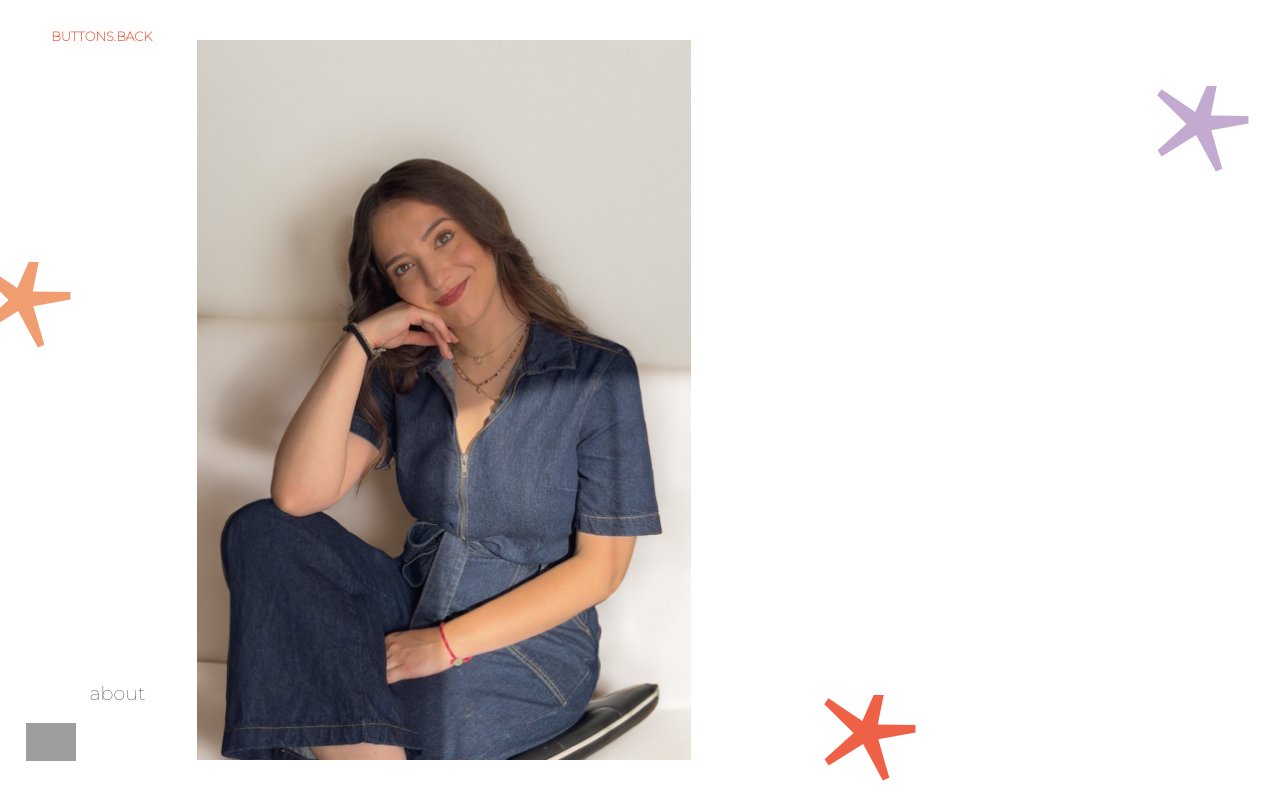
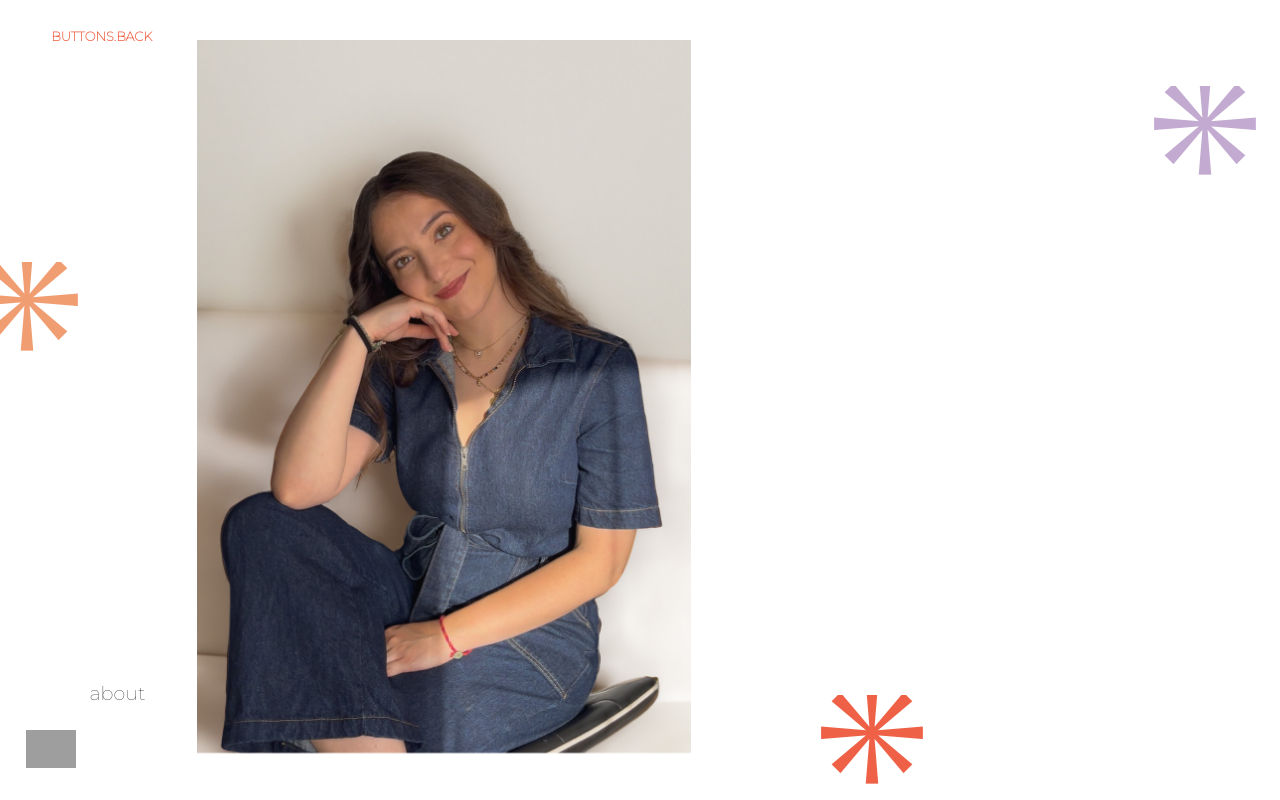
Before and after one commit to nellymure/portfolio, a Vue app: page /en/about in a window 1280 px wide. Built offline with nearby package versions, Linux system fonts and the light colour scheme; grey boxes are pictures that could not be loaded.

Commit message:
refactor: enhance layout and transitions in various views; add FadeInViewport to AboutView

```diff
--- a/src/App.vue
+++ b/src/App.vue
@@ -1,4 +1,5 @@
 <script setup lang="ts">
+import { routes } from '@/router'
 import { type RouteLocationNormalizedLoadedGeneric } from 'vue-router'
 import LanguageSelector from '@/components/LanguageSelector.vue'
 
@@ -8,9 +9,9 @@ function getTransitionName(route: RouteLocationNormalizedLoadedGeneric): string
 </script>
 
 <template>
-  <LanguageSelector />
   <main>
     <router-view v-slot="{ Component, route }">
+      <LanguageSelector v-if="routes.HOME.name !== route.name" />
       <transition :name="getTransitionName(route)">
         <component class="component" :is="Component" :key="route.path" />
       </transition>
@@ -32,13 +33,11 @@ function getTransitionName(route: RouteLocationNormalizedLoadedGeneric): string
 .slide-right-enter-from {
   transform: translateX(100vw);
 }
-.fade-leave-active {
-  transition: opacity 0.3s ease-out;
+.slide-left-leave-active,
+.slide-left-enter-active {
+  transition: transform 1s ease-out;
 }
-.fade-enter-active {
-  transition: opacity 0.8s cubic-bezier(1, 0.5, 0.8, 1);
-}
-.fade-enter-from {
-  opacity: 0;
+.slide-left-enter-from {
+  transform: translateX(-100vw);
 }
 </style>
--- a/src/components/FadeInViewport.vue
+++ b/src/components/FadeInViewport.vue
@@ -34,6 +34,7 @@ function updateVisibility() {
   const { top, bottom } = content.value.getBoundingClientRect()
   const innerHeight = window.innerHeight + 1 // Add 1px to account for any potential scrollbars
   isVisible.value = (top > 0 && top < innerHeight) || (bottom > 0 && bottom < innerHeight)
+  console.log('isVisible.value', isVisible.value, top, bottom, innerHeight)
   if (isVisible.value) {
     window.removeEventListener('scroll', updateVisibility)
     window.removeEventListener('resize', updateVisibility)
--- a/src/components/LanguageSelector.vue
+++ b/src/components/LanguageSelector.vue
@@ -22,18 +22,20 @@ function toggle() {
 <style lang="css" scoped>
 .languageSelector {
   position: fixed;
-  bottom: var(--quarter-padding-x);
-  left: var(--quarter-padding-x);
+  --img-size: 50px;
+  --img-offset: calc(var(--img-size) / 2);
+  top: calc(100vh - var(--half-padding-x) - var(--img-offset));
+  left: calc(var(--half-padding-x) - var(--img-offset));
   z-index: 200;
 }
 .languageSelector img {
   cursor: pointer;
-  width: 50px;
-  height: 50px;
+  width: var(--img-size);
+  height: var(--img-size);
 }
 @media (orientation: portrait) {
   .languageSelector {
-    bottom: var(--padding-x);
+    top: calc(100vh - var(--padding-x) * 1.5 - var(--img-offset));
     left: var(--padding-x);
   }
 }
--- a/src/router/index.ts
+++ b/src/router/index.ts
@@ -150,8 +150,18 @@ router.beforeEach((to, from) => {
   setI18nLocale(locale)
 })
 
-router.afterEach((to, from) => {
-  to.meta.transition = routes.HOME.name === from.name ? 'slide-right' : 'fade'
+router.afterEach((to, _from) => {
+  if (routes.HOME.name === to.name) {
+    return
+  }
+  const toRoute = to.name ? (to.name as string).substring(3) : ''
+  let transition
+  if (routes.HUB.name === toRoute) {
+    transition = 'slide-left'
+  } else {
+    transition = 'slide-right'
+  }
+  to.meta.transition = transition
 })
 
 export interface Route {
--- a/src/views/AboutView.vue
+++ b/src/views/AboutView.vue
@@ -1,6 +1,7 @@
 <script setup lang="ts">
 import { useI18n } from 'vue-i18n'
 import NavBar from '@/components/navbars/NavBar.vue'
+import FadeInViewport from '@/components/FadeInViewport.vue'
 import { routes, getRouteName } from '@/router'
 import { RouterLink } from 'vue-router'
 
@@ -18,10 +19,12 @@ const { t } = useI18n()
       <p class="text-indent">
         {{ t('about') }}
       </p>
-      <img class="selfie" src="@/assets/images/about/selfie.jpg" alt="selfie" />
-      <div class="asterisk asterisk-1"><span>*</span></div>
-      <div class="asterisk asterisk-2"><span>*</span></div>
-      <div class="asterisk asterisk-3"><span>*</span></div>
+      <FadeInViewport delay="0.5s">
+        <img class="selfie" src="@/assets/images/about/selfie.jpg" alt="selfie" />
+      </FadeInViewport>
+      <div class="asterisk asterisk-1"><span>✳</span></div>
+      <div class="asterisk asterisk-2"><span>✳</span></div>
+      <div class="asterisk asterisk-3"><span>✳</span></div>
     </div>
   </div>
 </template>
@@ -57,6 +60,7 @@ const { t } = useI18n()
 .about {
   display: flex;
   align-items: center;
+  background-color: white;
 }
 .navbar {
   color: var(--color-hex-orange);
@@ -82,17 +86,19 @@ const { t } = useI18n()
 }
 .asterisk {
   position: absolute;
+  z-index: 1;
   width: var(--asterisk-size);
   height: var(--asterisk-size);
   font-family: var(--font-family-minion-pro);
-  font-size: 22rem;
+  font-size: calc(var(--asterisk-size) * 1.6);
   animation: swirl-in-bottom-fwd 0.6s ease-out both;
+  animation-delay: 1s;
 }
 .asterisk span {
   width: var(--asterisk-size);
   height: var(--asterisk-size);
   display: block;
-  line-height: 0.8;
+  line-height: 0.5;
   overflow: hidden;
 }
 .asterisk-1 {
@@ -127,31 +133,34 @@ const { t } = useI18n()
   }
 }
 @media (orientation: portrait) {
+  .about {
+    align-items: flex-start;
+  }
   .content {
     flex-direction: column;
+    padding: var(--navbar-height) var(--padding-x) var(--padding-x) var(--padding-x);
+    height: auto;
+  }
+  .content p {
+    padding-right: 0;
+    padding-bottom: var(--padding-x);
   }
   .selfie {
     height: auto;
     width: 100%;
   }
-  .content {
-    padding: var(--navbar-height) var(--padding-x) var(--padding-x) var(--padding-x);
-  }
-  .content p {
-    padding-right: 0;
-    padding-bottom: var(--padding-x);
-  }
   .asterisk-1 {
-    bottom: 60vh;
-    left: 0;
+    top: calc(70vh + var(--asterisk-offset));
+    left: calc(2rem + var(--asterisk-offset));
   }
   .asterisk-2 {
-    bottom: 100vh;
-    left: 80vw;
+    top: calc(2vh + var(--asterisk-offset));
+    left: calc(95vw + var(--asterisk-offset));
   }
   .asterisk-3 {
-    bottom: 10vh;
-    left: 70vw;
+    top: calc(100vh + var(--asterisk-size));
+    left: calc(95vw + var(--asterisk-offset));
+    height: var(--asterisk-size);
   }
 }
 </style>
--- a/src/views/HomeView.vue
+++ b/src/views/HomeView.vue
@@ -68,6 +68,16 @@ function goToNextPage() {
   justify-content: space-between;
   user-select: none;
   overflow: hidden;
+  opacity: 0;
+  animation: fade-in-bottom 0.6s cubic-bezier(0.39, 0.575, 0.565, 1) forwards;
+}
+@keyframes fade-in-bottom {
+  0% {
+    opacity: 0;
+  }
+  100% {
+    opacity: 1;
+  }
 }
 .banner {
   display: flex;
--- a/src/views/HubView.vue
+++ b/src/views/HubView.vue
@@ -93,6 +93,7 @@ const { t } = useI18n()
   flex-direction: column;
   justify-content: flex-end;
   --section-width: calc(100vw / 4 - var(--half-padding-x));
+  background-color: white;
 }
 .page-title {
   padding-bottom: var(--article-row-gap);
```
